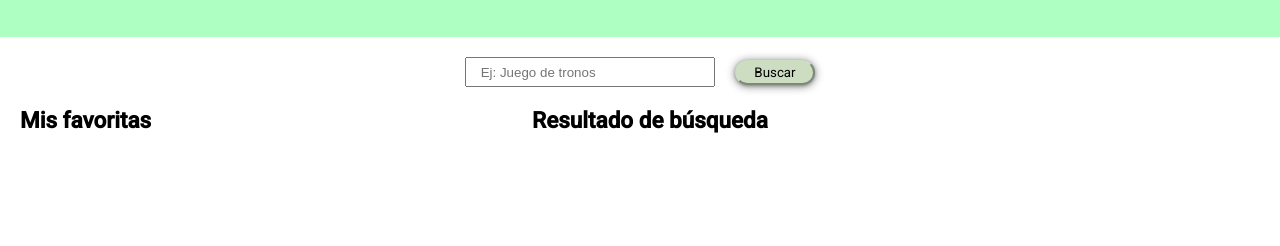
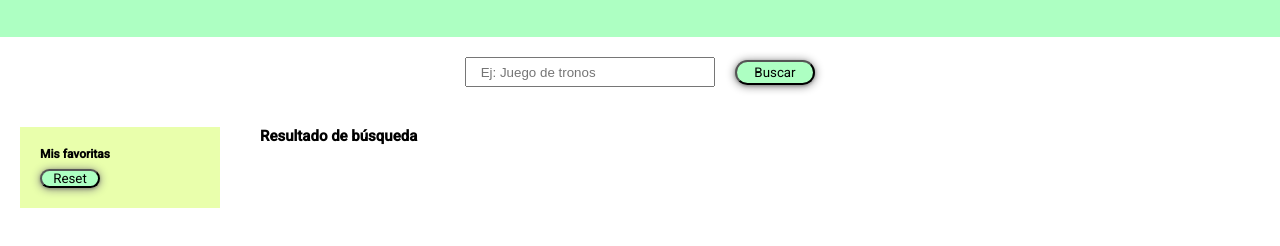
Before and after one commit to Adalab/modulo-2-evaluacion-final-crisrodriguezgar, a website: page src/html/index.html in a window 1280 px wide. Shown: the part 172-418 px from the top of the page. Drawn offline with nearby package versions, Linux system fonts and the light colour scheme; files that its build step writes are made by us from their sources.

Commit message:
added color favorite

```diff
--- a/src/html/index.html
+++ b/src/html/index.html
@@ -1,3 +1,17 @@
+<!DOCTYPE html>
+<html lang="es">
+
+<head>
+  <meta charset="UTF-8" />
+  <meta name="viewport" content="width=device-width, initial-scale=1" />
+  <link rel="preconnect" href="https://fonts.googleapis.com">
+  <link rel="preconnect" href="https://fonts.gstatic.com" crossorigin>
+  <link href="https://fonts.googleapis.com/css2?family=Anton&family=Roboto:wght@100;400;500&display=swap" rel="stylesheet">
+  <title>Sofa lovers</title>
+  <link rel="stylesheet" href="./assets/css/main.css"/>
+  <link rel="icon" href="./assets/images/sofa.svg">
+</head>
+
 <!DOCTYPE html>
 <html lang="es">
 
@@ -23,15 +37,18 @@
       <button class="js-btn-search form__button">Buscar</button>
     </form>
 
-  <section class="list">
-    <span class="list__favs">
-    <h2>Mis favoritas</h2><i class="fa-solid fa-star icon"></i>
-    <div class="js-favs"></div>
+  <section class="lists">
+    <span class="containerFavs">
+      <div class="titleFavs">
+        <h2 class="titleFavs__name">Mis favoritas</h2>
+        <button class="js-btn-reset titleFavs__reset">Reset</button>
+      </div>
+      <div class="js-favs containerFavs__list"></div>
     </span>
 
-    <span class="list__results">
-    <h2>Resultado de búsqueda</h2>
-    <div class="js-container"></div>
+    <span class="containerShows">
+      <h2>Resultado de búsqueda</h2>
+      <div class="js-container containerShows__list2"></div>
     </span>
   </section>
   </main>
@@ -39,3 +56,7 @@
   <script src="./assets/js/main.js"></script>
 </body>
 </html>
+
+  <script src="./assets/js/main.js"></script>
+</body>
+</html>
--- a/src/scss/layout/_sectionone.scss
+++ b/src/scss/layout/_sectionone.scss
@@ -21,38 +21,72 @@
         height: 2.5rem;
         border-radius: 5rem;
         margin-left: 2rem;
-        background-color: $color-grey;
-        border-color:$color-grey;
+        background-color: $color-green3;
         font-family: $roboto;
         box-shadow: 0 1px 10px 0 grey, 0 1px 3px 0 rgba(0, 0, 0, 0.35);
     }
 }
-.list{
+.lists{
     display: flex;
-    justify-content: space-around;
     font-family: $roboto;
-    font-size: 1rem;
+    padding-bottom: 2rem;
+}
+
+.containerFavs{
+    background-color: $color-bg;
+    padding: 2rem;
+    width: 15rem;
+    margin: 2rem;
     @media all and (min-width: 768px) {
-        font-size: 1.5rem;
+        width: 20rem;
     }
-    &__results{
-        padding-left: 2rem;
-        width: 60%;
-    }
-    &__favs{
-        padding-left: 2rem;
-        width: 40%;
+    &__list{
+        gap: 0.8rem;
     }
 }
-.img{
+.titleFavs{
+    &__name{
+        font-size: 1.2rem;
+        padding-bottom: 0.8rem;
+    }
+    &__reset{
+        width: 6rem;
+        border-radius: 5rem;
+        background-color: $color-green3;
+        font-family: $roboto;
+        box-shadow: 0 1px 10px 0 grey, 0 1px 3px 0 rgba(0, 0, 0, 0.35);
+    }
+}
+.containerShows{
+    padding-top: 2rem;
+    @media all and (min-width: 768px) {
+        padding: 2rem;
+    }
+
+    &____list2{
+
+        //width: 60%;
+        //flex-wrap: wrap;
+        // display: flex;
+        // flex-direction: row;
+        // flex-wrap: wrap;
+        // justify-content: space-around;
+    }
+}
+.showList{
+    &__img{
         width: 10rem;
         box-shadow: 0 0.4rem 0.8rem $color-grey;
         margin-top: 1.5rem;
         box-shadow: 0 1px 10px 0 grey, 0 1px 3px 0 rgba(0, 0, 0, 0.35);
+        margin-bottom: 0.8rem;
         @media all and (min-width: 768px) {
             width: 15rem;
         }
     }
-.favorites{
-    background-color: $color-green;
 }
+.colorFavs{
+    background-color: $color-pink;
+    margin-left: 1rem;
+    margin-right: 1rem;
+}
```
Also changed, not shown: src/js/main.js (+17 -10 lines), src/scss/layout/_header.scss (line endings or trailing spaces). Lines whose indentation alone changed are shown as unchanged.
